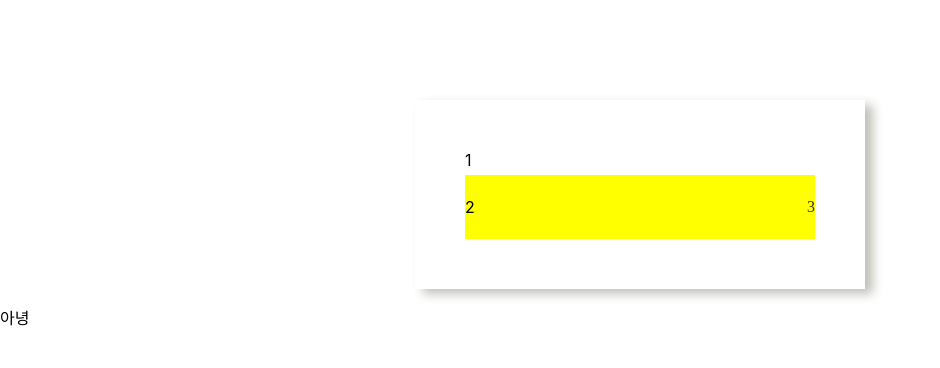
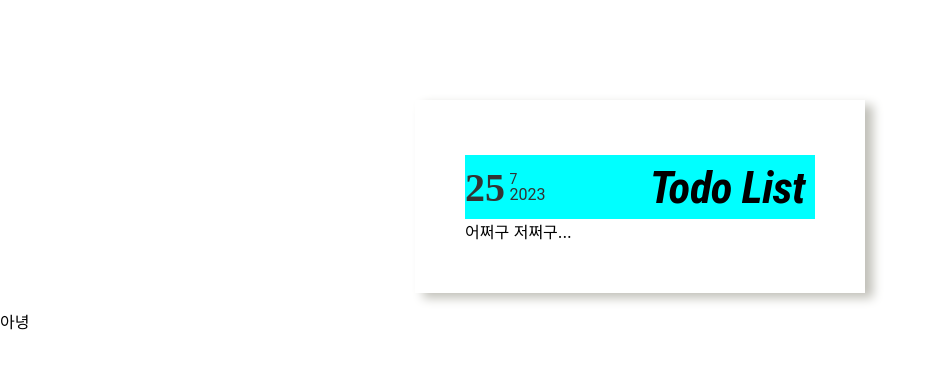
Before and after one commit to Korealhk/Todo_list, a React (Create React App) app in the folder todo_list_master/: page / in a window 1280 px wide. Shown: the top 368 px of the page, without its empty margins (0-940 px from the left). Built offline with nearby package versions, Linux system fonts and the light colour scheme; the HTML template or start-up script is replaced by a standard one.

Commit message:
- 제목 :  Header 제작
- 내용 : Header 제작
           - 좌측 날짜 포지션 제작
           - 우측 프로젝트 네임 포지션 제작

```diff
--- a/todo_list_master/src/Component/TodoListTemplate.js
+++ b/todo_list_master/src/Component/TodoListTemplate.js
@@ -1,18 +1,25 @@
-import React, { Component } from "react";
+import React from "react";
 import "./TodoListTemplate.scss";
 
-class TodoListTemplate extends Component {
-  render() {
-    return (
-      <div className="TodoListTemplate">
-        1
-        <div className="app_header">
-         2
-            <div className="data_area">3</div>
+const TodoListTemplate = ({ children }) => {
+  return (
+    <div className="TodoListTemplate">
+      <div className="app_header">
+        <div className="data_area">
+          <div className="left_col">
+            <div className="day_area">25</div>
+          </div>
+          <div className="right_col">
+            <div className="month_area">7</div>
+            <div className="year_area">2023</div>
+          </div>
         </div>
+        <div className="title">Todo List</div>
       </div>
-    );
-  }
-}
+      <div className="">어쩌구 저쩌구...</div>
+    </div>
+  );
+};
+
 
 export default TodoListTemplate;
--- a/todo_list_master/src/Component/TodoListTemplate.scss
+++ b/todo_list_master/src/Component/TodoListTemplate.scss
@@ -14,13 +14,43 @@
         justify-content: space-between;
         align-items: center;
         height: 4rem;
-        background: yellow;
-
+        background-color: aqua;
 
         .data_area{
             display: flex;
             color: #333;
             font-family: "Bellota";
+
+            .left_col{
+                .day_area{
+                    margin-right: 4.5px;
+                    font-weight: 700;
+                    font-size:40px
+                }
+            }
+
+            .right_col{
+                display: flex;
+                flex-direction: column;
+                justify-content: center;
+
+                .month_area{
+                    font-family: "Roboto";
+                    font-size: 14px;
+                }
+
+                .year_area{
+                    font-family: "Roboto";
+                    line-height: 1;
+                }
+            }
+        }
+
+        .title {
+            color : black;
+            font: italic 600 45px "Roboto condensed";
+            margin-right: 10px;
+            letter-spacing: -0.5px;
         }
     }
 }
```
